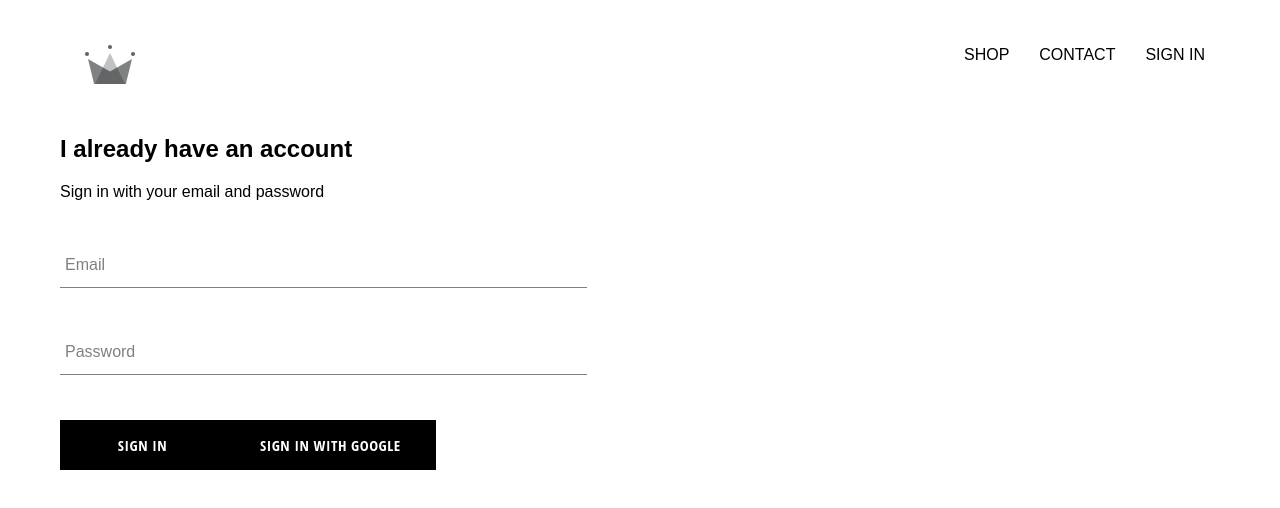
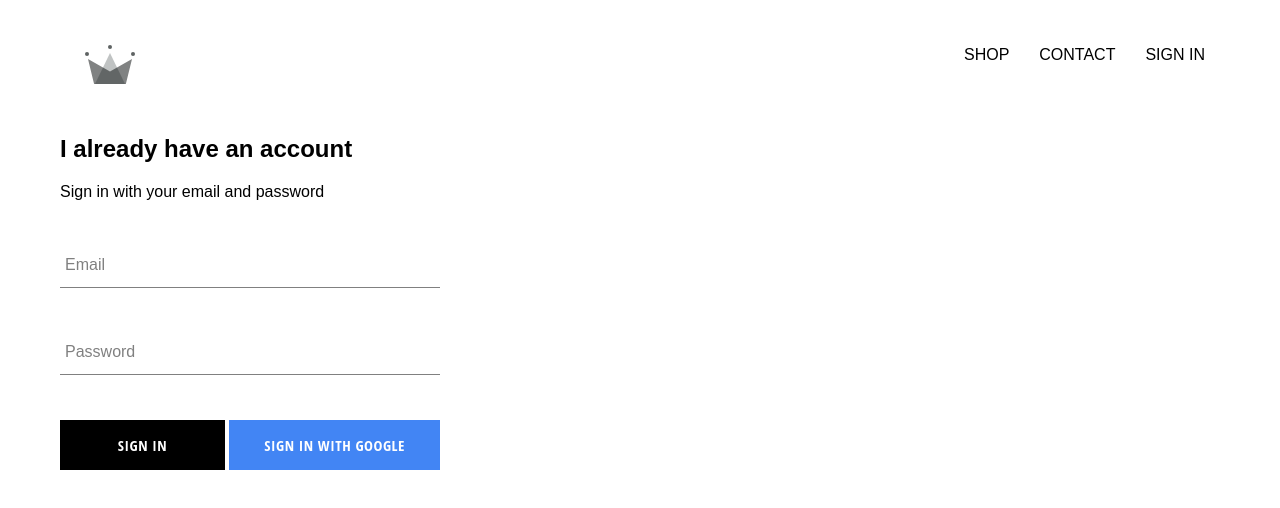
Before and after one commit to GianlucaTravasci/E-Commerce, a React (Create React App) app: page /signin in a window 1280 px wide. Shown: the top 508 px of the page. Built offline with nearby package versions, Linux system fonts and the light colour scheme; no server answers; a web font is replaced by a local one.

Commit message:
styled the signin with google button

```diff
--- a/src/App.css
+++ b/src/App.css
@@ -7,3 +7,7 @@
     text-decoration: none;
     color: black;
 }
+
+*{
+    box-sizing: border-box;
+}
--- a/src/App.js
+++ b/src/App.js
@@ -30,7 +30,7 @@
   render() {
     return (
       <div>
-        <Header/>
+        <Header currentUser= {this.state.currentUser}/>
         <Switch>
           <Route exact path="/">
             <HomePage />
--- a/src/components/custom-button/custom-button.component.js
+++ b/src/components/custom-button/custom-button.component.js
@@ -2,9 +2,9 @@
 
 import './custom-button.styles.scss'
 
-const CustomButton = ({ children, ...otherProps}) => {
+const CustomButton = ({ children, isGoogleSignin, ...otherProps}) => {
     return(
-        <button className="custom-button" {...otherProps}>
+        <button className={`${isGoogleSignin ? 'google-sign-in' : ''} custom-button`} {...otherProps}>
             {children}
         </button>
     )
--- a/src/components/custom-button/custom-button.styles.scss
+++ b/src/components/custom-button/custom-button.styles.scss
@@ -19,4 +19,14 @@
     color: black;
     border: 1px solid black;
   }
+
+  &.google-sign-in{
+    background-color: #4285f4;
+    color: white;
+
+    &:hover {
+      background-color: #357ae8;
+      border: none;
+    }
+  }
 }
--- a/src/components/header/header.component.js
+++ b/src/components/header/header.component.js
@@ -1,10 +1,11 @@
 import React from 'react'
 import {Link} from 'react-router-dom'
 import { ReactComponent as Logo } from '../../assets/crown.svg'
+import {auth} from '../../firebase/firebase.util'
 
 import './header.styles.scss'
 
-const Header = () => {
+const Header = ({ currentUser }) => {
     return (
         <div className="header">
             <Link className="logo-container" to="/">
@@ -13,7 +14,10 @@
             <div className="options">
                 <Link className="option" to="/shop">SHOP</Link>
                 <Link className="option" to="/shop">CONTACT</Link>
-                <Link className="option" to="/signin">SIGN IN</Link>
+                {
+                    currentUser ? <div className="option" onClick={() => auth.signOut()}>SIGN OUT</div>
+                    : <Link className="option" to="/signin">SIGN IN</Link>
+                }
             </div>
         </div>
     )
--- a/src/components/header/header.styles.scss
+++ b/src/components/header/header.styles.scss
@@ -20,6 +20,7 @@
 
     .option {
       padding: 10px 15px;
+      cursor: pointer;
     }
   }
 }
--- a/src/components/sign-in/sign-in.component.js
+++ b/src/components/sign-in/sign-in.component.js
@@ -38,8 +38,10 @@
 
                     <FormInput handleChange={this.handleChange} name="password" type="password" value={this.state.password} label="Password" required/>
 
-                    <CustomButton type="submit">Sign in</CustomButton>
-                    <CustomButton onClick={signInWithGoogle}>Sign in with Google</CustomButton>
+                    <div className="buttons">
+                        <CustomButton type="submit">Sign in</CustomButton>
+                        <CustomButton isGoogleSignin onClick={signInWithGoogle}>Sign in with Google</CustomButton>
+                    </div>
                 </form>
             </div>
         )
--- a/src/components/sign-in/sign-in.style.scss
+++ b/src/components/sign-in/sign-in.style.scss
@@ -1,9 +1,13 @@
 .sign-in{
-    width: 40vw;
+    width: 380px;
     display: flex;
     flex-direction: column;
 
     .title {
         margin: 10px 0;
     }
+    .buttons {
+        display: flex;
+        justify-content: space-between;
+    }
 }
```
